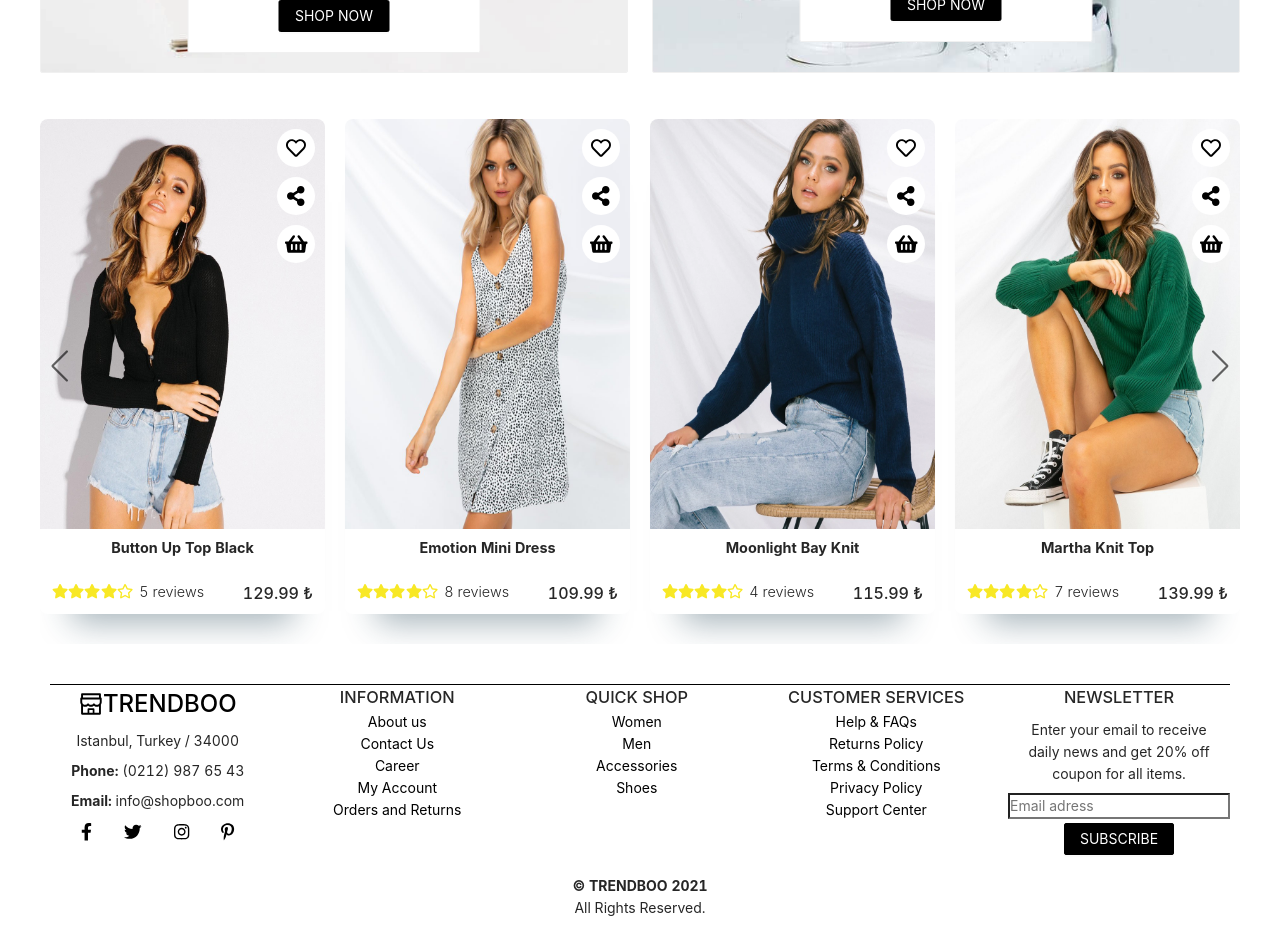
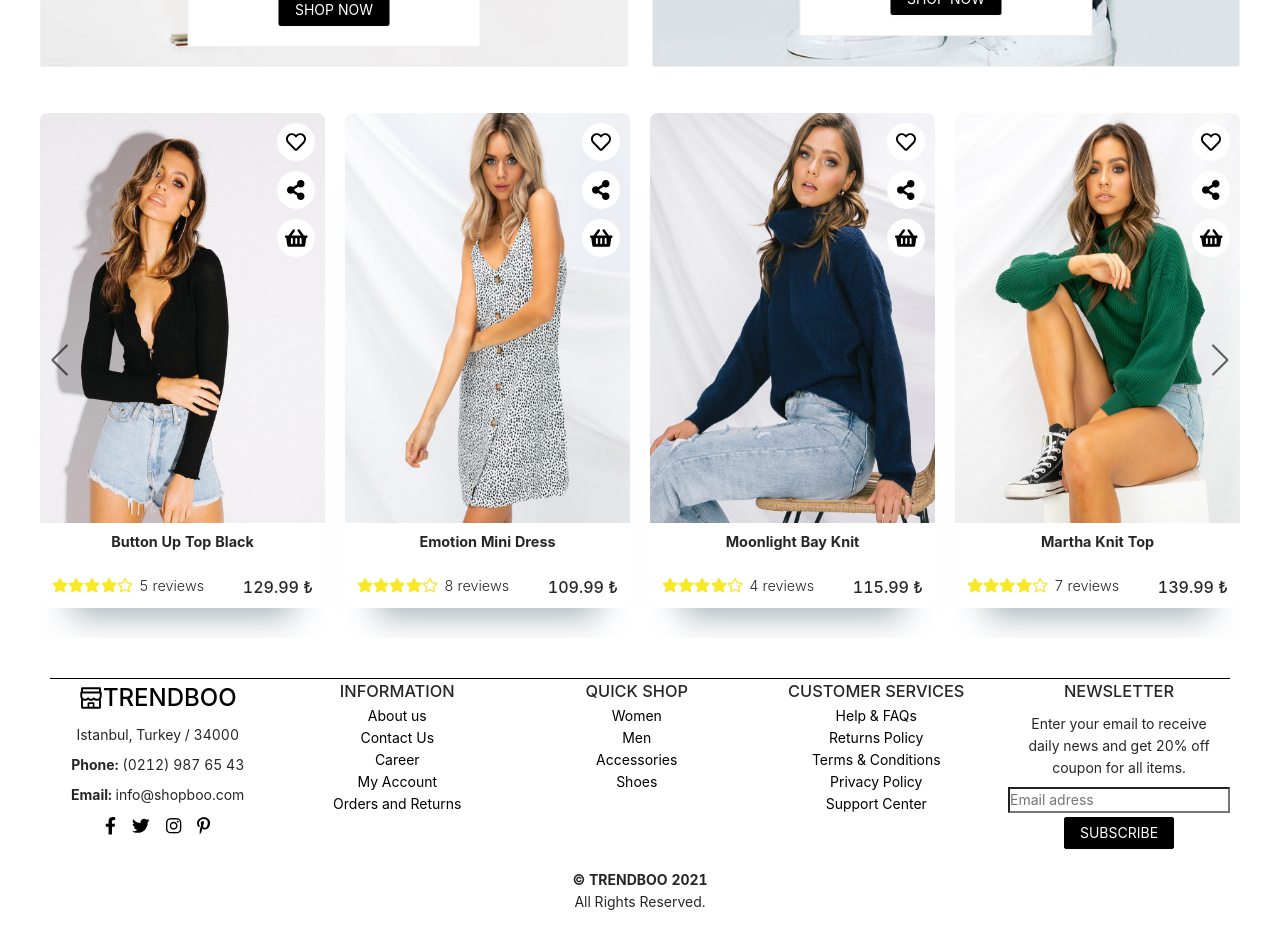
Before and after one commit to KodluyoruzGroup7/ecommerce-frontend, a React (Create React App) app: page / in a window 1280 px wide. Shown: the part 1720-2663 px from the top of the page. Built offline with nearby package versions, Linux system fonts and the light colour scheme.

Commit message:
console errors fixed

```diff
--- a/src/components/AppFooter/AppFooter.js
+++ b/src/components/AppFooter/AppFooter.js
@@ -38,49 +38,46 @@ const AppFooter = () => {
                     <div className="social-logos">
                         <Link
                             to="/"
-                            target="_blank"
-                            rel="noopener noreferrer"
-                        ></Link>
+                        >
                             <FontAwesomeIcon
                                 icon={faFacebookF}
                                 color="black"
                                 size="lg"
                             />
-                        <Link />
+                        </Link>
 
                         <Link
                             to="/"
-                            target="_blank"
-                            rel="noopener noreferrer"
-                        ></Link>
+
+                        >
                             <FontAwesomeIcon
                                 icon={faTwitter}
                                 color="black"
                                 size="lg"
                             />
-                        <Link />
+
+                        </Link>
                         <Link
                             to="/"
                             target="_blank"
                             rel="noopener noreferrer"
-                        ></Link>
+                        >
                             <FontAwesomeIcon
                                 icon={faInstagram}
                                 color="black"
                                 size="lg"
                             />
-                        <Link />
+                        </Link>
                         <Link
                             to="/"
-                            target="_blank"
-                            rel="noopener noreferrer"
-                        ></Link>
+                        >
                             <FontAwesomeIcon
                                 icon={faPinterestP}
                                 color="black"
                                 size="lg"
                             />
-                        <Link />
+                        </Link>
+
                     </div>
                 </div>
                 <div className="info">
@@ -89,8 +86,6 @@ const AppFooter = () => {
                         <li>
                             <Link
                                 to="/"
-                                target="_blank"
-                                rel="noopener noreferrer"
                             >
                                 About us
                             </Link>
@@ -98,8 +93,6 @@ const AppFooter = () => {
                         <li>
                             <Link
                                 to="/"
-                                target="_blank"
-                                rel="noopener noreferrer"
                             >
                                 Contact Us
                             </Link>
@@ -107,8 +100,6 @@ const AppFooter = () => {
                         <li>
                             <Link
                                 to="/"
-                                target="_blank"
-                                rel="noopener noreferrer"
                             >
                                 Career
                             </Link>
@@ -116,8 +107,6 @@ const AppFooter = () => {
                         <li>
                             <Link
                                 to="/"
-                                target="_blank"
-                                rel="noopener noreferrer"
                             >
                                 My Account
                             </Link>
@@ -125,8 +114,6 @@ const AppFooter = () => {
                         <li>
                             <Link
                                 to="/"
-                                target="_blank"
-                                rel="noopener noreferrer"
                             >
                                 Orders and Returns
                             </Link>
@@ -139,8 +126,6 @@ const AppFooter = () => {
                         <li>
                             <Link
                                 to="/"
-                                target="_blank"
-                                rel="noopener noreferrer"
                             >
                                 Women
                             </Link>
@@ -148,8 +133,6 @@ const AppFooter = () => {
                         <li>
                             <Link
                                 to="/"
-                                target="_blank"
-                                rel="noopener noreferrer"
                             >
                                 Men
                             </Link>
@@ -157,8 +140,6 @@ const AppFooter = () => {
                         <li>
                             <Link
                                 to="/"
-                                target="_blank"
-                                rel="noopener noreferrer"
                             >
                                 Accessories
                             </Link>
@@ -166,8 +147,6 @@ const AppFooter = () => {
                         <li>
                             <Link
                                 to="/"
-                                target="_blank"
-                                rel="noopener noreferrer"
                             >
                                 Shoes
                             </Link>
@@ -180,8 +159,6 @@ const AppFooter = () => {
                         <li>
                             <Link
                                 to="/"
-                                target="_blank"
-                                rel="noopener noreferrer"
                             >
                                 Help & FAQs
                             </Link>
@@ -189,8 +166,6 @@ const AppFooter = () => {
                         <li>
                             <Link
                                 to="/"
-                                target="_blank"
-                                rel="noopener noreferrer"
                             >
                                 Returns Policy
                             </Link>
@@ -198,8 +173,6 @@ const AppFooter = () => {
                         <li>
                             <Link
                                 to="/"
-                                target="_blank"
-                                rel="noopener noreferrer"
                             >
                                 Terms & Conditions
                             </Link>
@@ -207,8 +180,6 @@ const AppFooter = () => {
                         <li>
                             <Link
                                 to="/"
-                                target="_blank"
-                                rel="noopener noreferrer"
                             >
                                 Privacy Policy
                             </Link>
@@ -216,8 +187,6 @@ const AppFooter = () => {
                         <li>
                             <Link
                                 to="/"
-                                target="_blank"
-                                rel="noopener noreferrer"
                             >
                                 Support Center
                             </Link>
--- a/src/components/Banner/Banner.js
+++ b/src/components/Banner/Banner.js
@@ -18,7 +18,6 @@ const Banner = () => {
                         <FontAwesomeIcon
                             icon={faShippingFast}
                             color="white"
-                            size="xl"
                         />
                     </div>
                     <div className="banner-description">
@@ -35,7 +34,6 @@ const Banner = () => {
                         <FontAwesomeIcon
                             icon={faHandHoldingUsd}
                             color="white"
-                            size="xl"
                         />
                     </div>
                     <div className="banner-description">
@@ -47,7 +45,7 @@ const Banner = () => {
                 </div>
                 <div className="banner-support">
                     <div className="banner-icon">
-                        <FontAwesomeIcon icon={faTty} color="white" size="xl" />
+                        <FontAwesomeIcon icon={faTty} color="white" />
                     </div>
                     <div className="banner-description">
                         <h3 className="banner-header">ONLINE SUPPORT</h3>
--- a/src/components/Navbar/Dropdown/Dropdown.js
+++ b/src/components/Navbar/Dropdown/Dropdown.js
@@ -8,13 +8,13 @@ import { Menu } from 'antd';
 export const HoverDropdown = (
   <Menu className="navbar__dropdown">
     <Menu.Item>
-      <Link className="login__btn">
+      <Link to="/login" className="login__btn">
         Sign In
       </Link>
     </Menu.Item>
     <Menu.Item>
       Don't have an account?
-      <Link className="login__btn sign__in">
+      <Link to="/register" className="login__btn sign__in">
         Sign Up
       </Link>
     </Menu.Item>
--- a/src/components/Navbar/Navbar.js
+++ b/src/components/Navbar/Navbar.js
@@ -64,14 +64,14 @@ function Navbar() {
                 </Link>
 
                 <Dropdown overlay={HoverDropdown} onClick={e => e.preventDefault()}>
-                    <Link>
+                    <Link to='#'>
                         <UserOutlined />
                     </Link>
                 </Dropdown>
-                <Link to="#">
+                <Link to="/wishlist">
                     <HeartOutlined />
                 </Link>
-                <Link to="#">
+                <Link to="/cart">
                     <ShoppingOutlined />
                 </Link>
             </div>
--- a/src/components/ProductCard/ProductCard.js
+++ b/src/components/ProductCard/ProductCard.js
@@ -15,15 +15,12 @@ import {
 const ProductCard = ({ product }) => {
     return (
         <div className="productcard__container">
-            <Link>
             <div className="productcard__top__section">
                 <img alt={product.name} src={`${product.img}`} />
                 <div className="productcard__top__section__icons">
                     <div className="productcard__top__section__icon__border">
                         <Link
                             to="/"
-                                target="_blank"
-                                rel="noopener noreferrer"
                         >
                             <FontAwesomeIcon
                                 icon={faHeart}
@@ -35,8 +32,6 @@ const ProductCard = ({ product }) => {
                     <div className="productcard__top__section__icon__border">
                         <Link
                             to="/"
-                                target="_blank"
-                                rel="noopener noreferrer"
                         >
                             <FontAwesomeIcon
                                 icon={faShareAlt}
@@ -48,8 +43,6 @@ const ProductCard = ({ product }) => {
                     <div className="productcard__top__section__icon__border">
                         <Link
                             to="/"
-                                target="_blank"
-                                rel="noopener noreferrer"
                         >
                             <FontAwesomeIcon
                                 icon={faShoppingBasket}
@@ -60,7 +53,6 @@ const ProductCard = ({ product }) => {
                     </div>
                 </div>
             </div>
-            </Link>
             <div className="productcard__body__section">
                 <p>{`${product.name}`}</p>
                 {/* <span>
--- a/src/components/ProductSwiper/ProductSwiper.js
+++ b/src/components/ProductSwiper/ProductSwiper.js
@@ -50,7 +50,7 @@ const ProductSwiper = () => {
             }}
         >
             {products.map((product) => (
-                <SwiperSlide>
+                <SwiperSlide key={product.id}>
                     <ProductCard product={product} />
                 </SwiperSlide>
             ))}
--- a/src/components/ProductSwiper/productSwiperData.js
+++ b/src/components/ProductSwiper/productSwiperData.js
@@ -15,6 +15,7 @@ import card13 from "../../images/swiper-cards/swiper-card-7/blue-1.jpg";
 
 const products = [
     {
+        id: 1,
         name: "Button Up Top Black",
         price: 129.99,
         img: `${card1}`,
@@ -22,6 +23,7 @@ const products = [
         reviews: 5,
     },
     {
+        id: 2,
         name: "Emotion Mini Dress",
         price: 109.99,
         img: `${card11}`,
@@ -29,6 +31,7 @@ const products = [
         reviews: 8,
     },
     {
+        id: 3,
         name: "Moonlight Bay Knit",
         price: 115.99,
         img: `${card13}`,
@@ -36,6 +39,7 @@ const products = [
         reviews: 4,
     },
     {
+        id: 4,
         name: "Martha Knit Top",
         price: 139.99,
         img: `${card3}`,
@@ -43,6 +47,7 @@ const products = [
         reviews: 7,
     },
     {
+        id: 5,
         name: "Backpack with Contrast Bow",
         price: 99.99,
         img: `${card9}`,
@@ -50,6 +55,7 @@ const products = [
         reviews: 6,
     },
     {
+        id: 6,
         name: "Toledo Mules Shoes",
         price: 119.99,
         img: `${card7}`,
@@ -57,6 +63,7 @@ const products = [
         reviews: 2,
     },
     {
+        id: 7,
         name: "Innerbloom Puffer Jacket",
         price: 179.99,
         img: `${card5}`,
```
Lines whose indentation alone changed are shown as unchanged.
